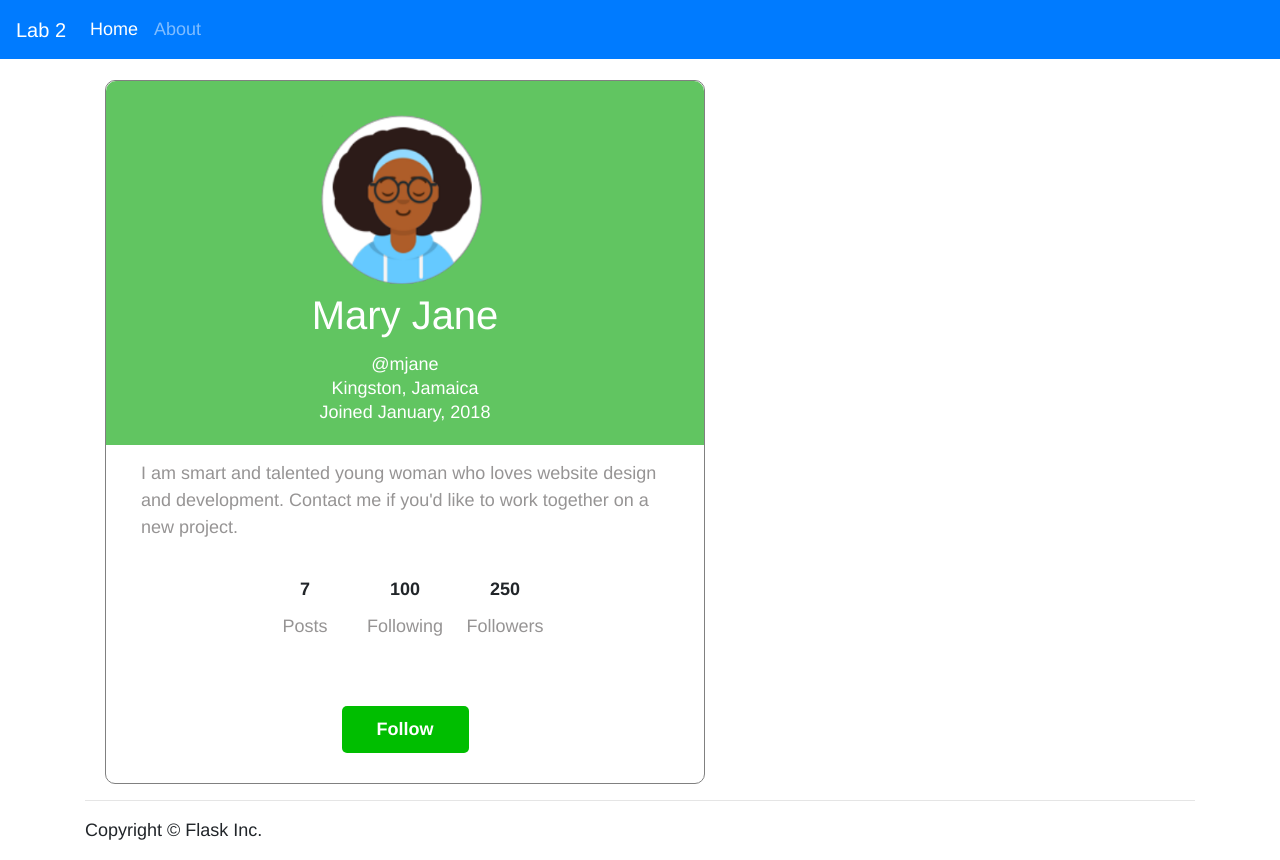
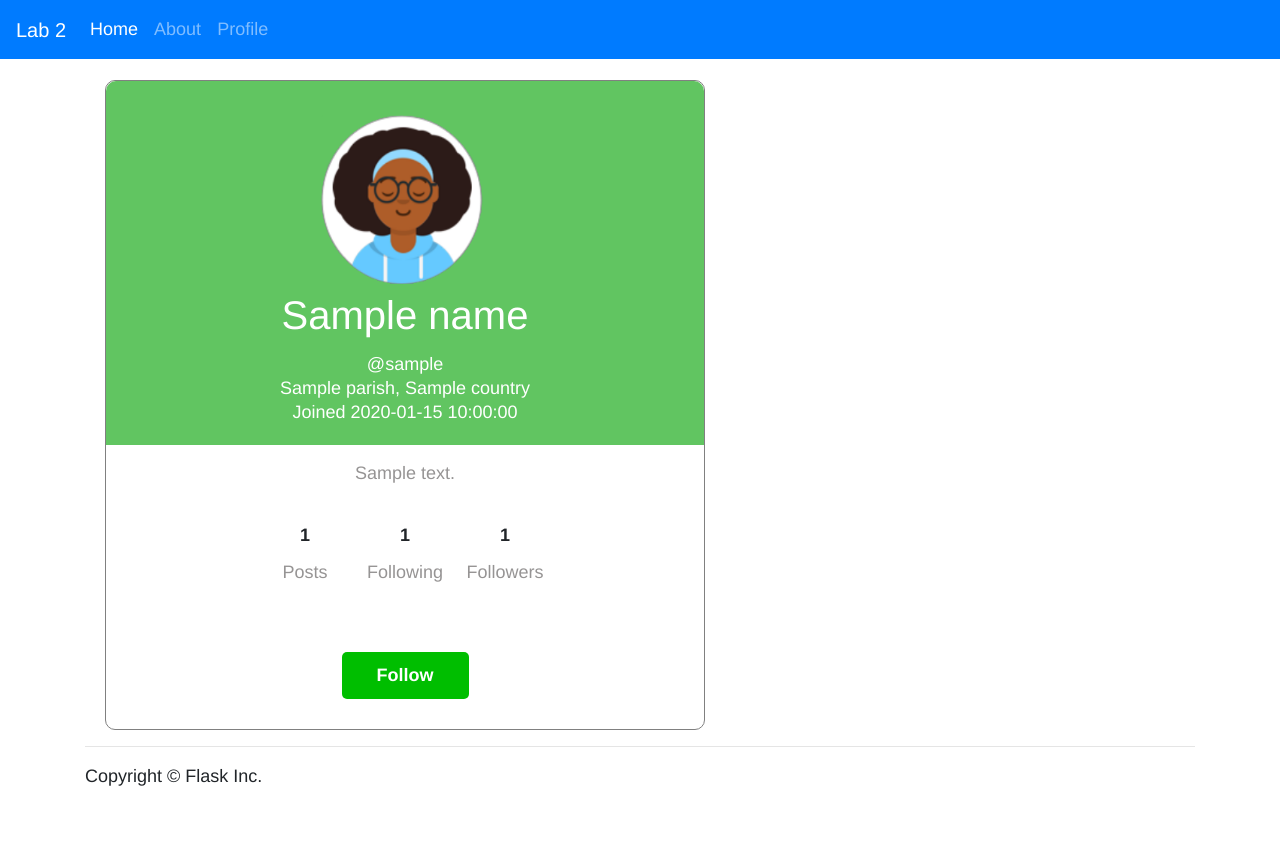
Before and after one commit to S-TJones/info3180-lab2, a Flask app: template app/templates/profile.html in a window 1280 px wide. After the commit the page ends 786 px from the top, so only its background shows below. Run offline with Flask 2, Linux system fonts and the light colour scheme; the template is opened without the code that fills it: most values are stand-ins (such as "Sample title", 1, 10 or a date in 2020); some libraries are stand-ins or nearby versions.

Commit message:
Added Flask variables
Replaced the dummy values with variable names. Now when the page is loaded, they will be replaced. Added the link to the Profile page as well.

```diff
--- a/app/templates/header.html
+++ b/app/templates/header.html
@@ -12,6 +12,9 @@
       <li class="nav-item">
         <a class="nav-link" href="{{ url_for('about') }}">About</a>
       </li>
+      <li class="nav-item">
+        <a class="nav-link" href="{{ url_for('profile') }}">Profile</a>
+      </li>
     </ul>
   </div>
 </nav>
--- a/app/templates/profile.html
+++ b/app/templates/profile.html
@@ -6,26 +6,26 @@
     <div class="top">
         <img src="{{ url_for('static', filename='./images/MaryJane.png') }}" alt="User's Profile Photo">
         <!-- <img src="../static/images/MaryJane.png" alt="User's Profile Photo"> -->
-        <h1 id="name">Mary Jane</h1>
-        <p>@<span id="username">mjane</span>
-        <br>Kingston, Jamaica
-        <br>Joined <span id="date">January, 2018</span></p>
+        <h1 id="name">{{ name }}</h1>
+        <p>@<span id="username">{{ username }}</span>
+        <br>{{ parish }}, {{ country }}
+        <br>Joined <span id="date">{{ date_joined }}</span></p>
     </div>
 
     <div class="base">
-        <p id="bio">I am smart and talented young woman who loves website design and development. Contact me if you'd like to work together on a new project.</p>
+        <p id="bio">{{ bio }}</p>
 
         <div class="details">
             <div class="columns">
-                <span id="posts">7</span>
+                <span id="posts">{{ num_posts }}</span>
                 <p>Posts</p>
             </div>
             <div class="columns">
-                <span id="following">100</span>
+                <span id="following">{{ num_follows }}</span>
                 <p>Following</p>
             </div>
             <div class="columns">
-                <span id="followers">250</span>
+                <span id="followers">{{ num_followers }}</span>
                 <p>Followers</p>
             </div>
         </div>
```
